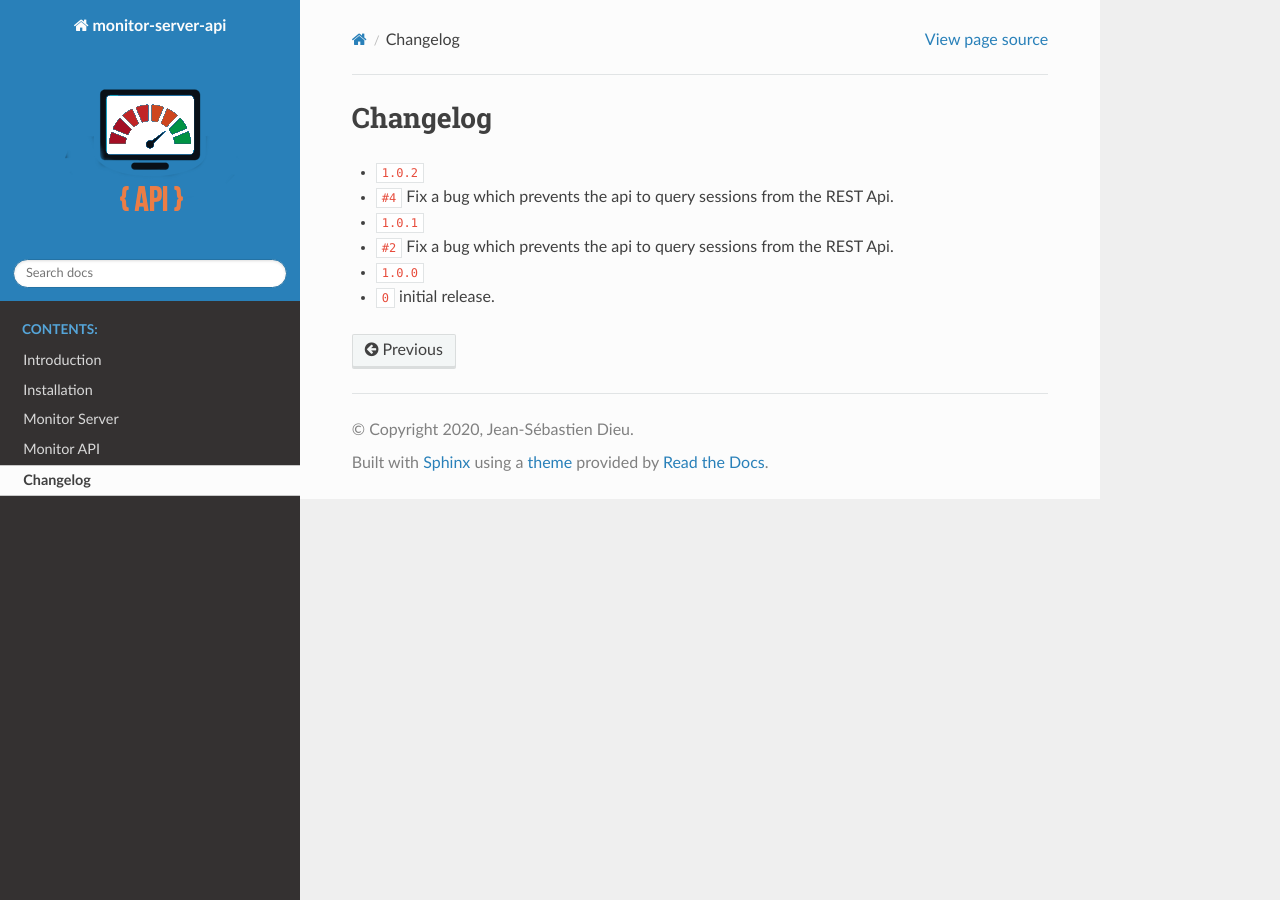
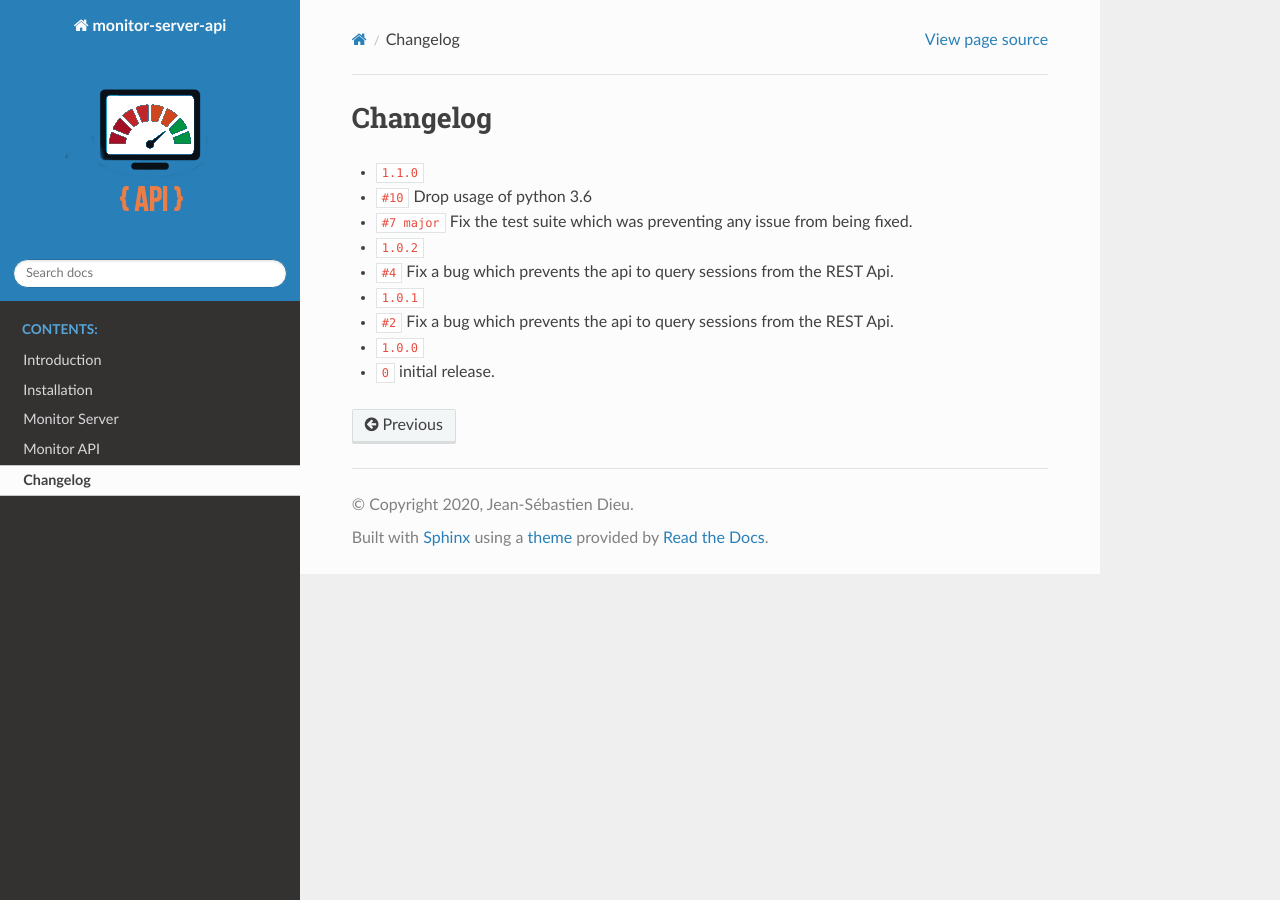
Before and after one commit to CFMTech/monitor-server-api, a Sphinx documentation site: the page built from docs/source/changelog.rst, in a window 1280 px wide. Built offline with Sphinx 7.4.7 and the Read the Docs theme 2.0.0, drawn with Linux system fonts in a browser that asks for light colours; cross-references to code outside the pages are shown as plain code.

Commit message:
Add new version

```diff
--- a/docs/source/changelog.rst
+++ b/docs/source/changelog.rst
@@ -1,6 +1,10 @@
 =========
 Changelog
 =========
+
+* :release:`1.1.0 <2022-20-08>`
+* :feature:`#10` Drop usage of python 3.6
+* :bug:`#7 major` Fix the test suite which was preventing any issue from being fixed.
 
 * :release:`1.0.2 <2021-22-10>`
 * :bug:`#4` Fix a bug which prevents the api to query sessions from the REST Api.
```
